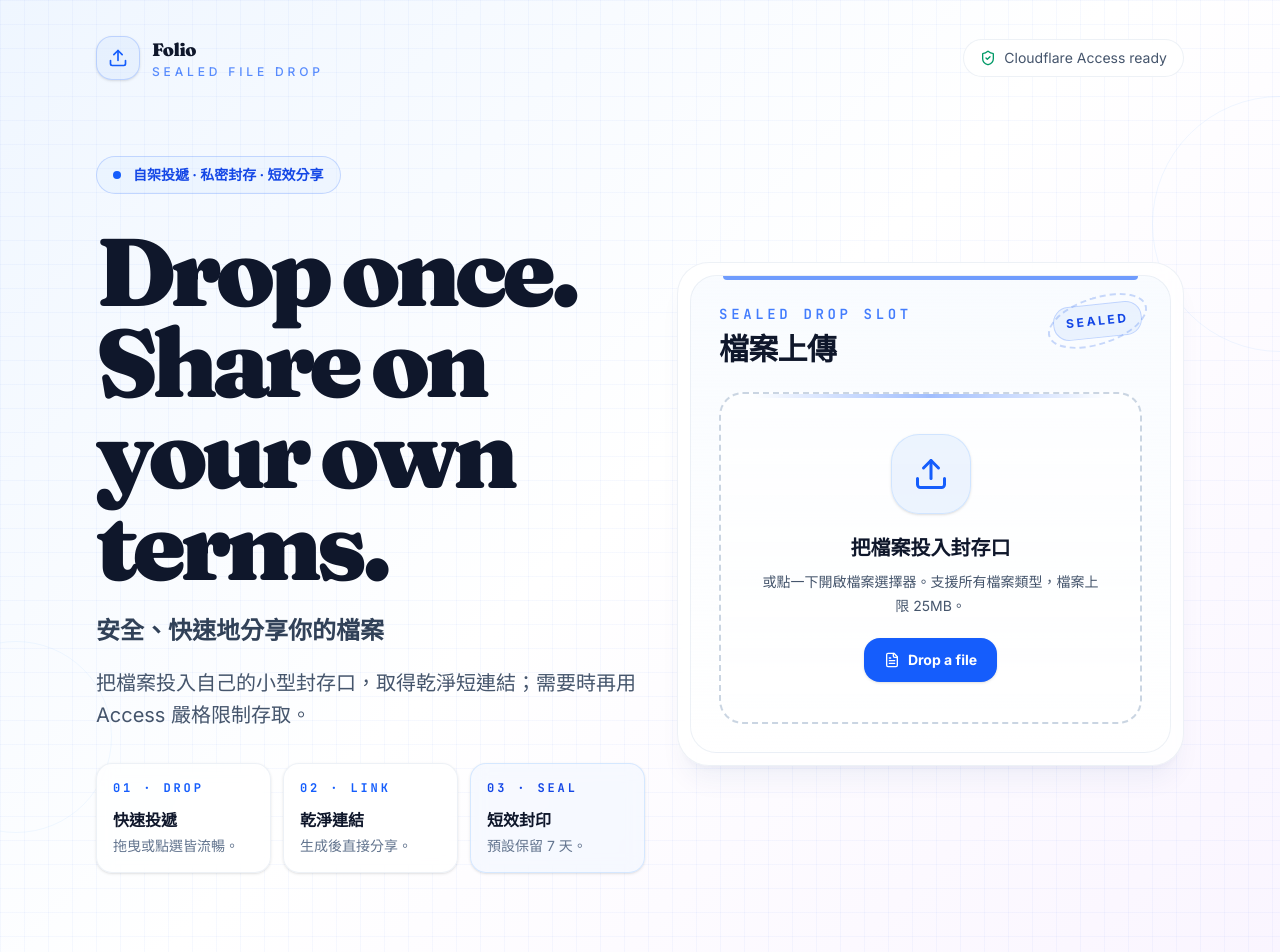
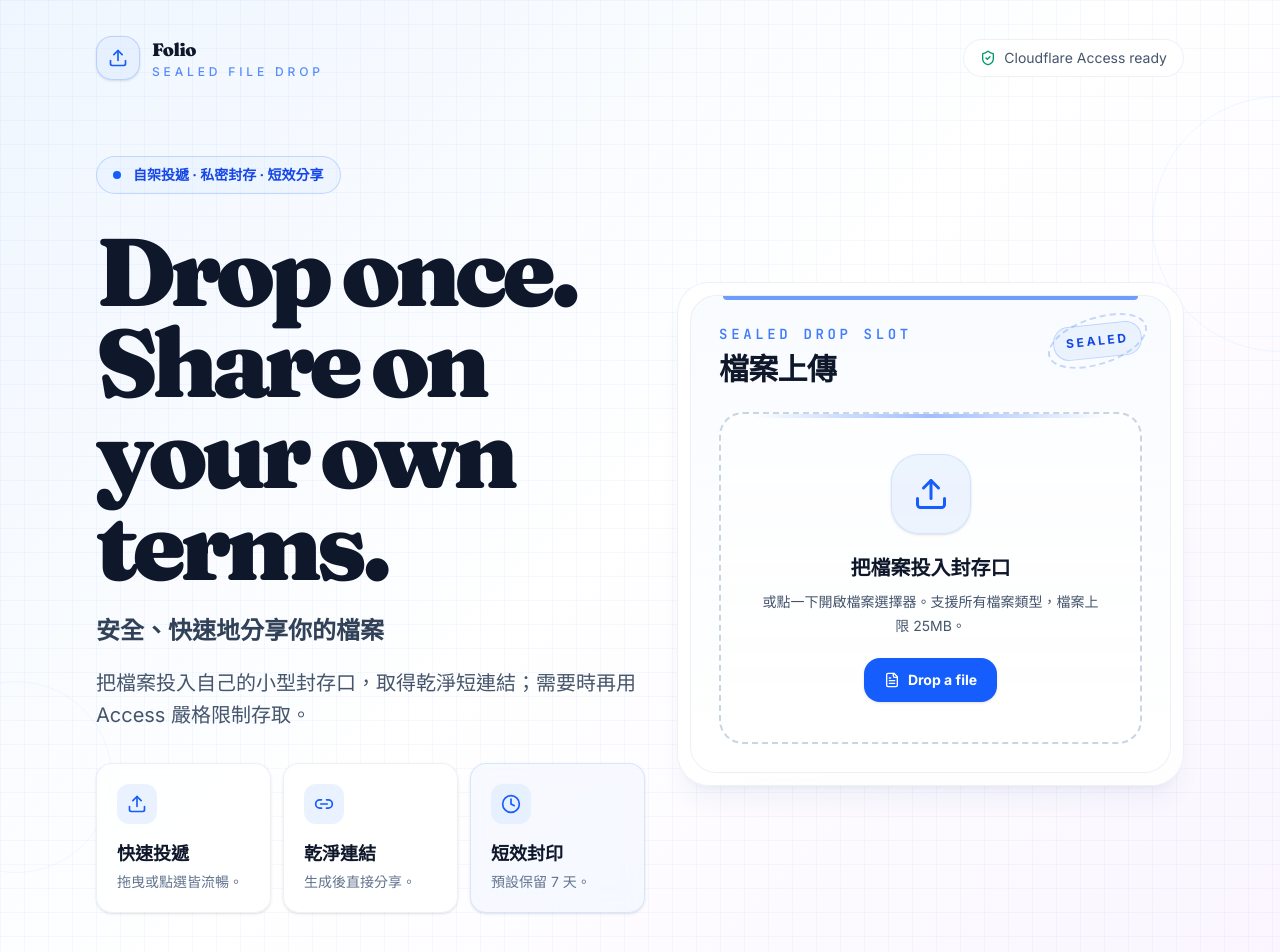
Before and after one commit to wei840222/folio, a Svelte app in the folder web/: page / in a window 1280 px wide. Shown: the top 952 px of the page. Built offline with nearby package versions, Linux system fonts and the light colour scheme.

Commit message:
feat: add icons to feature cards and remove numbering

```diff
--- a/web/src/App.svelte
+++ b/web/src/App.svelte
@@ -1,5 +1,5 @@
 <script lang="ts">
-  import { Upload, Download, ShieldCheck, Mail, Stamp } from '@lucide/svelte';
+  import { Upload, Download, ShieldCheck, Mail, Stamp, Link2, Clock } from '@lucide/svelte';
   import FileUploadZone from './components/FileUploadZone.svelte';
   import DownloadLink from './components/DownloadLink.svelte';
 
@@ -96,19 +96,25 @@
         </div>
 
         <div class="grid gap-3 sm:grid-cols-3">
-          <div class="rounded-2xl border border-slate-200/60 bg-white/70 p-4 backdrop-blur-sm shadow-sm">
-            <p class="text-xs font-bold uppercase tracking-[0.24em] text-blue-600" style="font-family: 'JetBrains Mono', monospace;">01 · drop</p>
-            <p class="mt-3 font-semibold text-slate-900">快速投遞</p>
+          <div class="rounded-2xl border border-slate-200/60 bg-white/70 p-5 backdrop-blur-sm shadow-sm">
+            <div class="mb-4 flex h-10 w-10 items-center justify-center rounded-xl bg-blue-100/60">
+              <Upload class="h-5 w-5 text-blue-600" />
+            </div>
+            <h3 class="text-lg font-bold text-slate-900">快速投遞</h3>
             <p class="mt-1 text-sm text-slate-500">拖曳或點選皆流暢。</p>
           </div>
-          <div class="rounded-2xl border border-slate-200/60 bg-white/70 p-4 backdrop-blur-sm shadow-sm">
-            <p class="text-xs font-bold uppercase tracking-[0.24em] text-blue-600" style="font-family: 'JetBrains Mono', monospace;">02 · link</p>
-            <p class="mt-3 font-semibold text-slate-900">乾淨連結</p>
+          <div class="rounded-2xl border border-slate-200/60 bg-white/70 p-5 backdrop-blur-sm shadow-sm">
+            <div class="mb-4 flex h-10 w-10 items-center justify-center rounded-xl bg-blue-100/60">
+              <Link2 class="h-5 w-5 text-blue-600" />
+            </div>
+            <h3 class="text-lg font-bold text-slate-900">乾淨連結</h3>
             <p class="mt-1 text-sm text-slate-500">生成後直接分享。</p>
           </div>
-          <div class="rounded-2xl border border-blue-200/60 bg-blue-50/50 p-4 backdrop-blur-sm shadow-sm">
-            <p class="text-xs font-bold uppercase tracking-[0.24em] text-blue-700" style="font-family: 'JetBrains Mono', monospace;">03 · seal</p>
-            <p class="mt-3 font-semibold text-slate-900">短效封印</p>
+          <div class="rounded-2xl border border-blue-200/60 bg-blue-50/50 p-5 backdrop-blur-sm shadow-sm">
+            <div class="mb-4 flex h-10 w-10 items-center justify-center rounded-xl bg-blue-100/60">
+              <Clock class="h-5 w-5 text-blue-600" />
+            </div>
+            <h3 class="text-lg font-bold text-slate-900">短效封印</h3>
             <p class="mt-1 text-sm text-slate-500">預設保留 7 天。</p>
           </div>
         </div>
```
